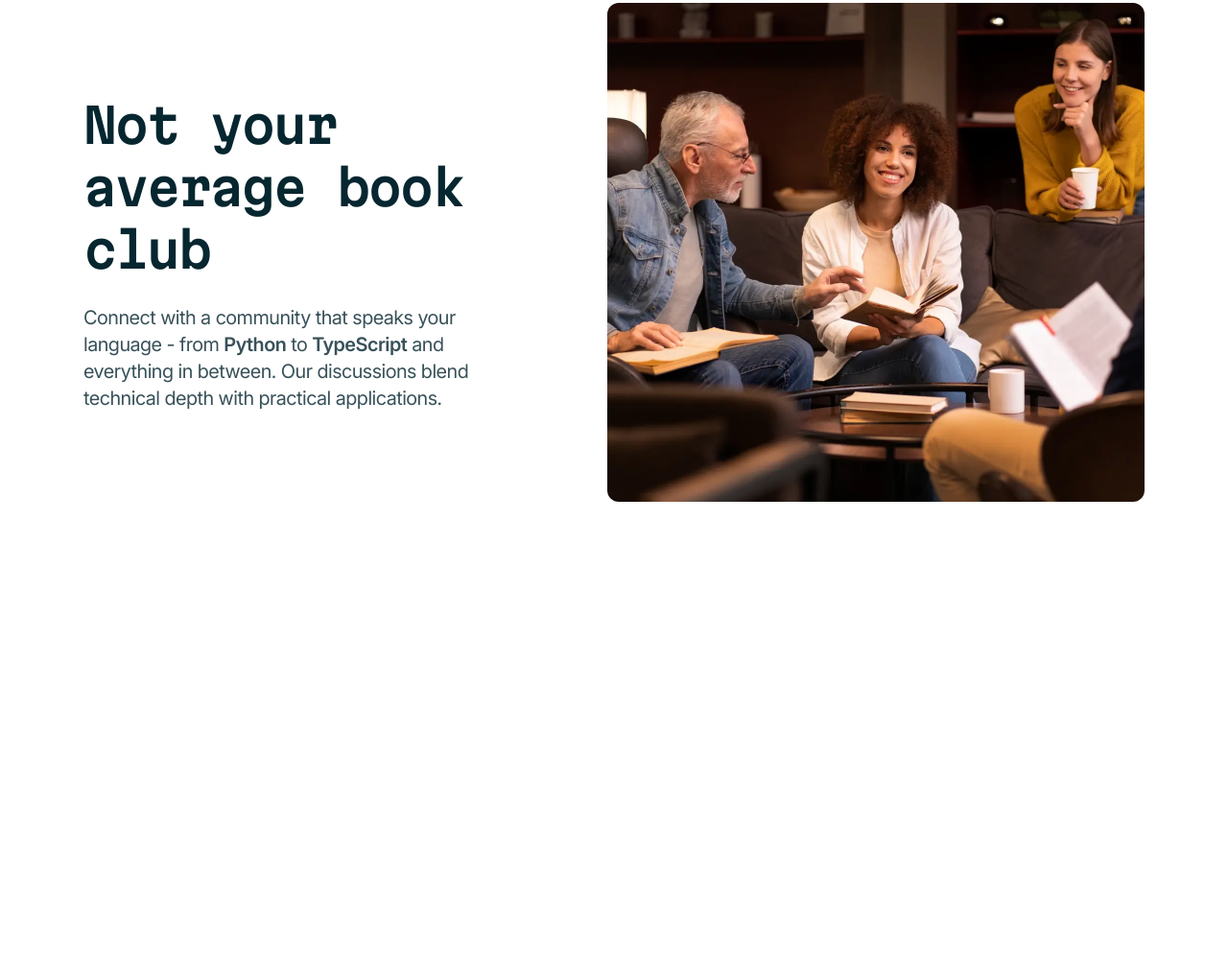
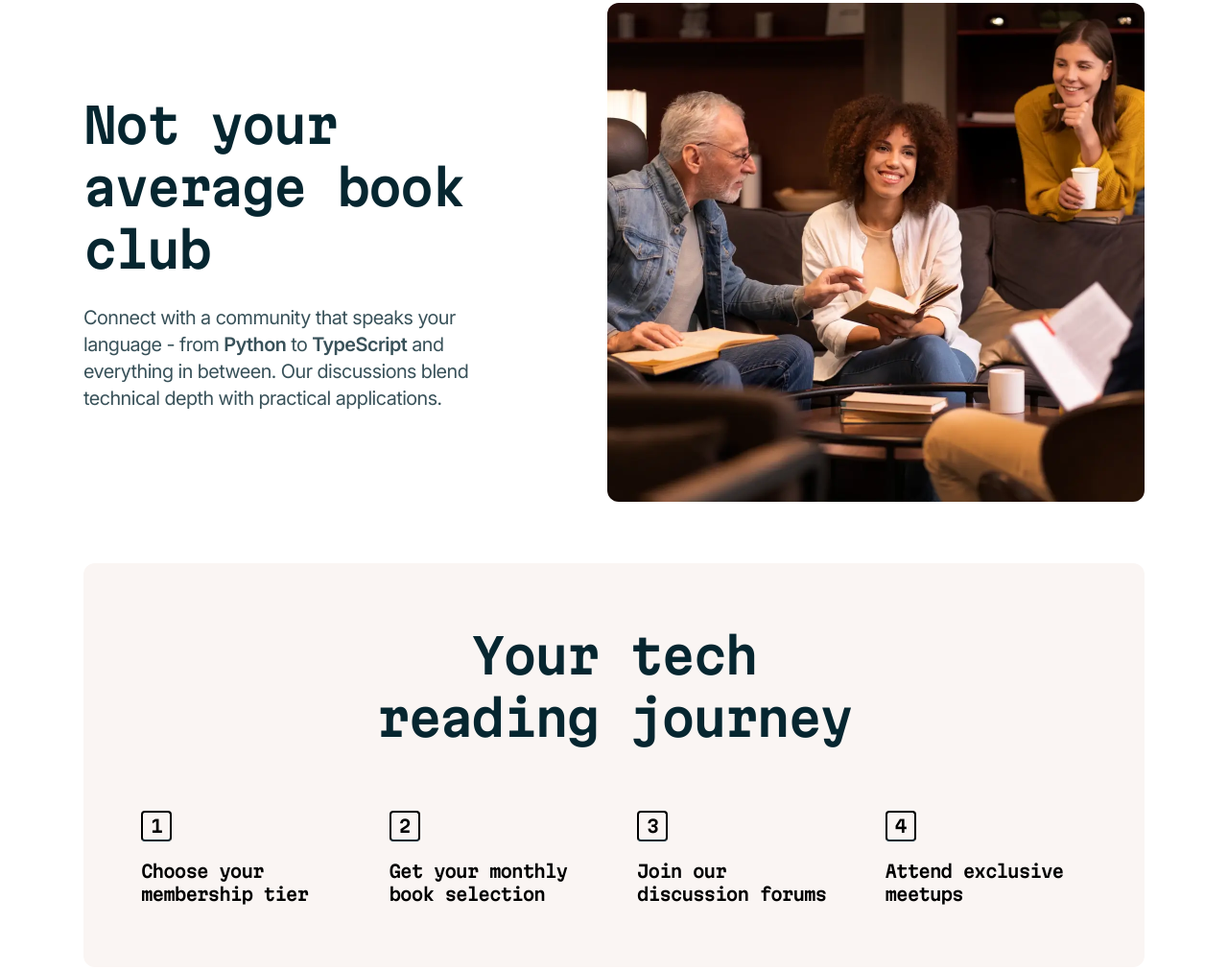
Before and after one commit to runny-life/tech-book-club-landing-page, a website built with Vite: page index.html in a window 1280 px wide. Shown: the part 1315-2326 px from the top of the page at 96% size. Before the commit the page ends 1902 px from the top, so only its background shows below. Built offline with nearby package versions, Linux system fonts and the light colour scheme; files whose address does not match are found by name.

Commit message:
feat: add section reading

```diff
--- a/index.html
+++ b/index.html
@@ -303,6 +303,42 @@
           </div>
         </div>
       </section>
+      <section aria-labelledby="reading-title">
+        <div class="container">
+          <div
+            class="relative flex flex-col gap-8 overflow-hidden rounded-xl bg-neutral-100 bg-[url('./src/assets/images/pattern-light-bg.svg')] bg-cover bg-center bg-no-repeat px-4 py-16 after:absolute after:-bottom-100 after:left-37.5 after:size-171 after:rounded-full after:bg-[url('./src/assets/images/pattern-glow.svg')] after:bg-cover after:bg-no-repeat md:after:right-[-30%] md:after:bottom-[-50%] lg:items-center lg:gap-16 lg:px-15 lg:after:left-[70%]"
+          >
+            <h2
+              class="text-preset-2-mobile md:text-preset-2 font-semibold text-neutral-900 lg:max-w-lg lg:text-center"
+              id="reading-title"
+            >
+              Your tech reading journey
+            </h2>
+            <ul class="counter-reset grid gap-8 lg:grid-cols-4 lg:gap-12">
+              <li
+                class="counter-increment text-preset-6-mobile md:text-preset-6 relative flex flex-col gap-5 font-semibold before:flex before:size-8 before:items-center before:justify-center before:rounded-sm before:border-2 before:border-b-neutral-900 before:content-[counter(my-counter)] after:absolute after:top-0 after:right-0 after:h-8 after:w-20 after:bg-[url('./src/assets/images/pattern-arrow.svg')] after:bg-cover after:bg-no-repeat after:opacity-0 lg:after:opacity-100"
+              >
+                Choose your membership tier
+              </li>
+              <li
+                class="counter-increment text-preset-6-mobile md:text-preset-6 relative flex flex-col gap-5 font-semibold before:flex before:size-8 before:items-center before:justify-center before:rounded-sm before:border-2 before:border-b-neutral-900 before:content-[counter(my-counter)] after:absolute after:top-0 after:right-0 after:h-8 after:w-20 after:bg-[url('./src/assets/images/pattern-arrow.svg')] after:bg-cover after:bg-no-repeat after:opacity-0 lg:after:opacity-100"
+              >
+                Get your monthly book selection
+              </li>
+              <li
+                class="counter-increment text-preset-6-mobile md:text-preset-6 relative flex flex-col gap-5 font-semibold before:flex before:size-8 before:items-center before:justify-center before:rounded-sm before:border-2 before:border-b-neutral-900 before:content-[counter(my-counter)] after:absolute after:top-0 after:right-0 after:h-8 after:w-20 after:bg-[url('./src/assets/images/pattern-arrow.svg')] after:bg-cover after:bg-no-repeat after:opacity-0 lg:after:opacity-100"
+              >
+                Join our discussion forums
+              </li>
+              <li
+                class="counter-increment text-preset-6-mobile md:text-preset-6 flex flex-col gap-5 font-semibold before:flex before:size-8 before:items-center before:justify-center before:rounded-sm before:border-2 before:border-b-neutral-900 before:content-[counter(my-counter)]"
+              >
+                Attend exclusive meetups
+              </li>
+            </ul>
+          </div>
+        </div>
+      </section>
     </main>
     <script
       type="module"
--- a/src/styles/index.css
+++ b/src/styles/index.css
@@ -67,3 +67,11 @@
     padding-inline: 2rem;
   }
 }
+
+@utility counter-reset {
+  counter-reset: my-counter;
+}
+
+@utility counter-increment {
+  counter-increment: my-counter;
+}
```
